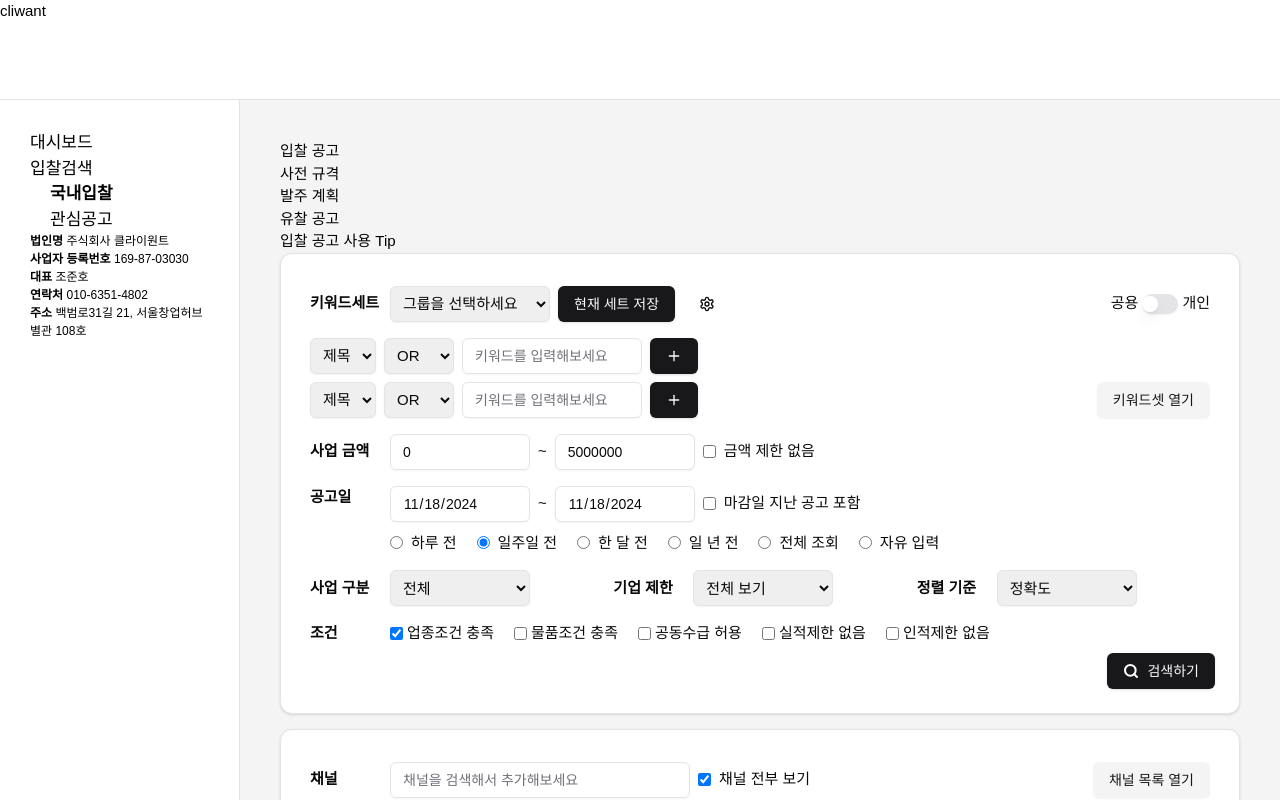
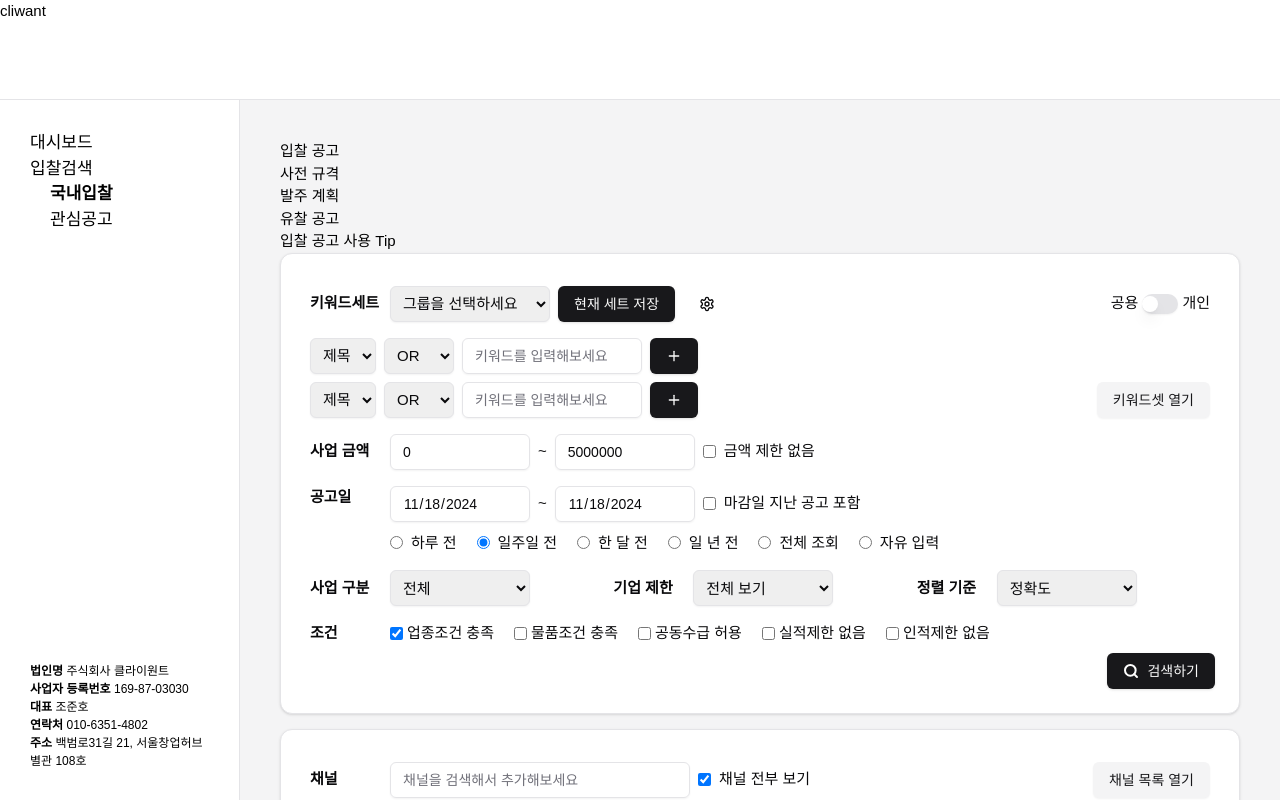
Before and after one commit to hckang80/nextjs-beginner-task, a Next.js app: page /dashboard/rfp in a window 1280 px wide. Built offline with nearby package versions, Linux system fonts and the light colour scheme.

Commit message:
feat: aside 영역도 스크롤되게 수정

```diff
--- a/app/assets/styles/index.scss
+++ b/app/assets/styles/index.scss
@@ -21,6 +21,11 @@
 }
 
 .global-aside {
+  display: flex;
+  flex-flow: column;
+  overflow: auto;
+  max-height: calc(100vh - var(--header-height));
+  max-height: calc(100dvh - var(--header-height));
   margin: var(--header-height) 0 0;
   padding: 30px;
   flex: 0 0 240px;
@@ -40,6 +45,7 @@
 }
 
 .global-address {
+  margin: auto 0 0;
   font-size: 12px;
 }
 
```
